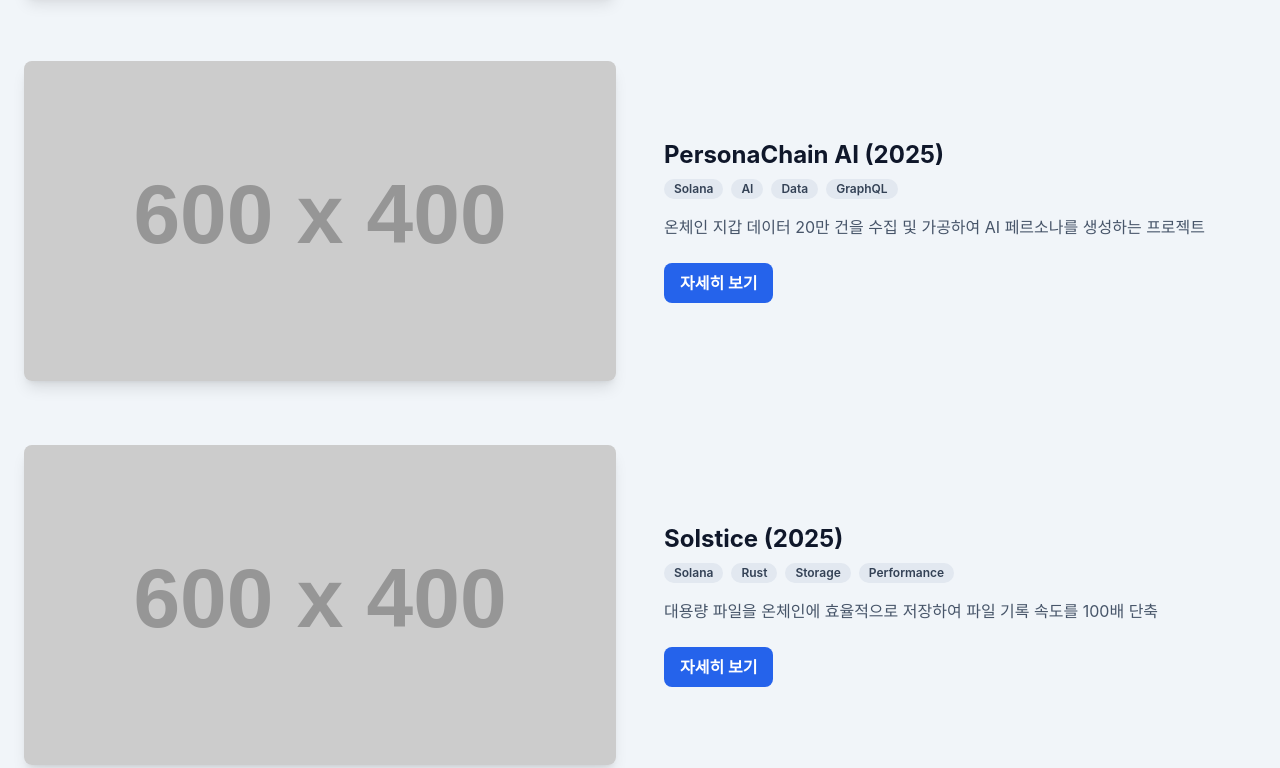
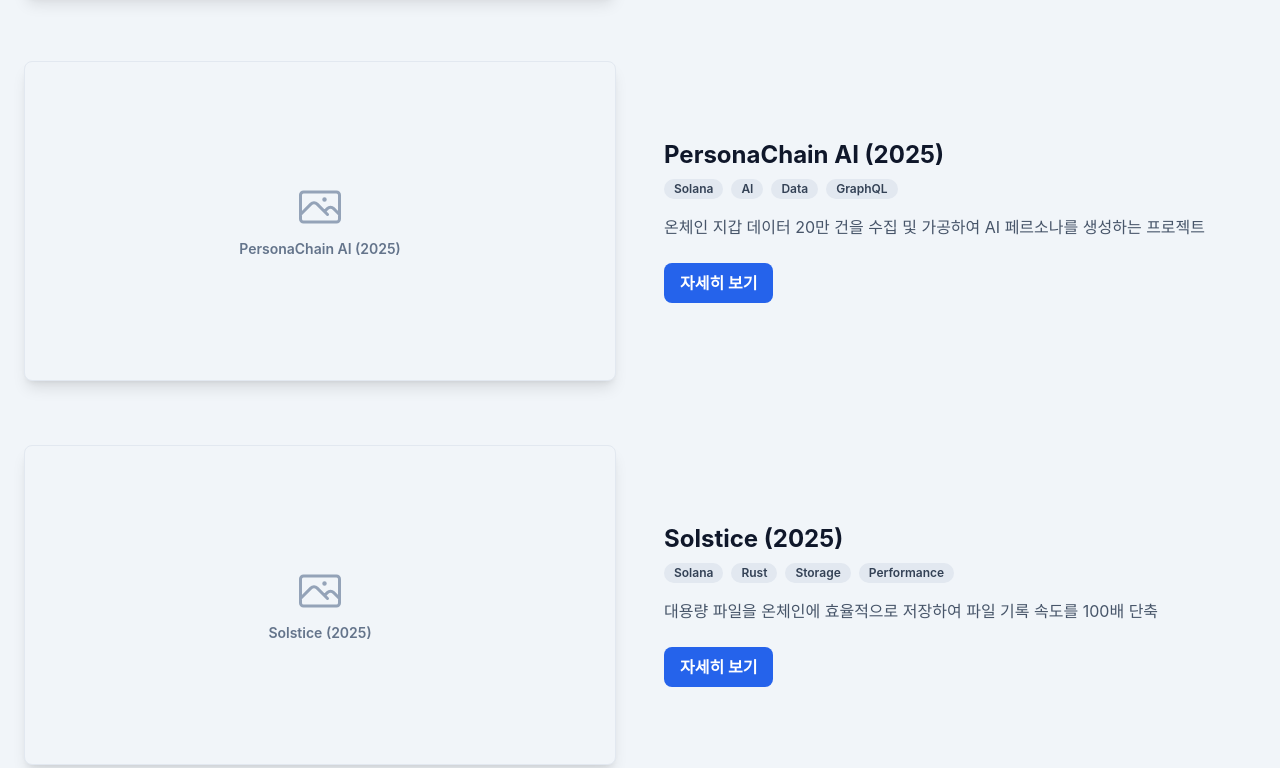
Before and after one commit to Bi9Snail/portfolio, a plain HTML site: page index.html in a window 1280 px wide. Shown: the part 3856-4624 px from the top of the page. Drawn offline with nearby package versions, Linux system fonts and the light colour scheme; placeholder pictures from the web are drawn by us; a web font is replaced by a local one.

Commit message:
Update index.html

```diff
--- a/index.html
+++ b/index.html
@@ -241,15 +241,28 @@
                             <img src="${project.images[2]}" alt="Coquiz Screen 3" class="w-1/3 h-full object-contain rounded-md">
                         </div>
                     `;
-                } else {
-                    const placeholderImg = `https://placehold.co/600x400/e2e8f0/475569?text=${project.title.split(' ')[0]}`;
-                    const cardImage = project.images.length > 0 ? project.images[0] : placeholderImg;
+                } else if (project.images.length > 0) {
+                    const cardImage = project.images[0];
+                    const placeholderImg = `https://placehold.co/600x400/e2e8f0/475569?text=Image+Not+Found`;
                     imageSection = `
                         <div class="rounded-lg overflow-hidden shadow-lg subtle-glow">
                             <img src="${cardImage}" alt="${project.title}" class="w-full h-80 object-cover" onerror="this.onerror=null;this.src='${placeholderImg}';">
                         </div>
                     `;
+                } else {
+                    // 이미지가 없을 때 표시할 커스텀 플레이스홀더
+                    imageSection = `
+                        <div class="rounded-lg shadow-lg subtle-glow flex items-center justify-center h-80 bg-slate-100 border border-slate-200">
+                            <div class="text-center text-slate-500">
+                                <svg class="mx-auto h-12 w-12 text-slate-400" xmlns="http://www.w3.org/2000/svg" fill="none" viewBox="0 0 24 24" stroke-width="1.5" stroke="currentColor">
+                                    <path stroke-linecap="round" stroke-linejoin="round" d="M2.25 15.75l5.159-5.159a2.25 2.25 0 013.182 0l5.159 5.159m-1.5-1.5l1.409-1.409a2.25 2.25 0 013.182 0l2.909 2.909m-18 3.75h16.5a1.5 1.5 0 001.5-1.5V6a1.5 1.5 0 00-1.5-1.5H3.75A1.5 1.5 0 002.25 6v12a1.5 1.5 0 001.5 1.5zm10.5-11.25h.008v.008h-.008V8.25zm.375 0a.375.375 0 11-.75 0 .375.375 0 01.75 0z" />
+                                </svg>
+                                <p class="mt-2 text-sm font-semibold">${project.title}</p>
+                            </div>
+                        </div>
+                    `;
                 }
+
 
                 const textSection = `
                     <div>
```
